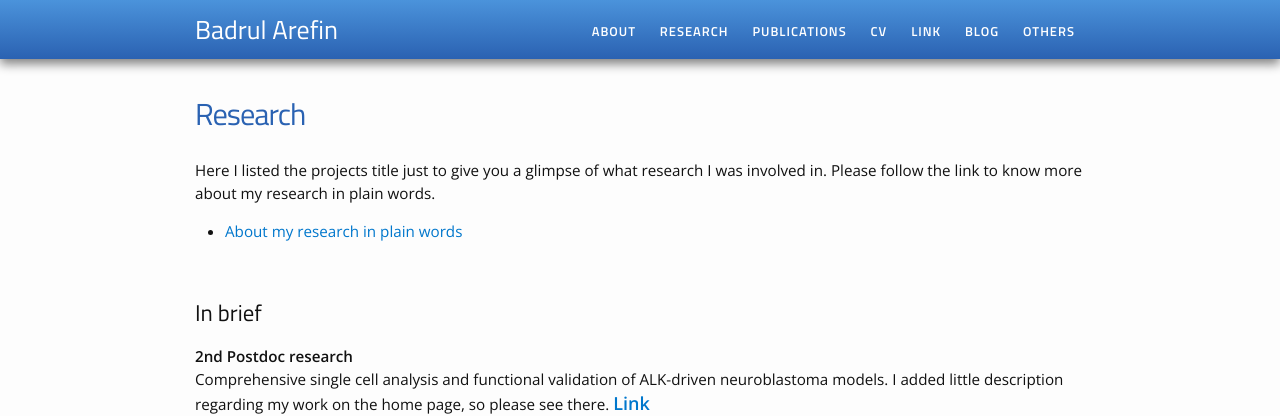
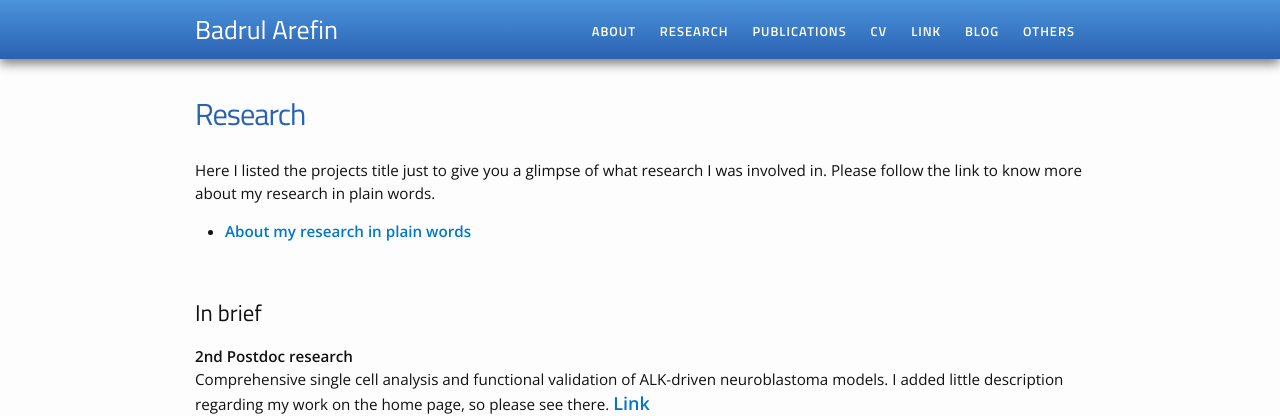
Before and after one commit to Badrul-Arefin/badrul-arefin.github.io, a Jekyll site: the page built from research.md, in a window 1280 px wide. Shown: the top 416 px of the page. Built offline with Jekyll 4.4.1, drawn with Linux system fonts in a browser that asks for light colours.

```diff
--- a/research.md
+++ b/research.md
@@ -5,7 +5,7 @@ title: Research
 ---
 Here I listed the projects title just to give you a glimpse of what research I was involved in. Please follow the link to know more about my research in plain words.
  <ul>
-	<li><a href="/About/about.pdf">About my research in plain words</a></li>
+	<li><b><a href="/About/about.pdf">About my research in plain words</a></b></li>
 </ul><br>
 <h2>In brief</h2>
 
```
